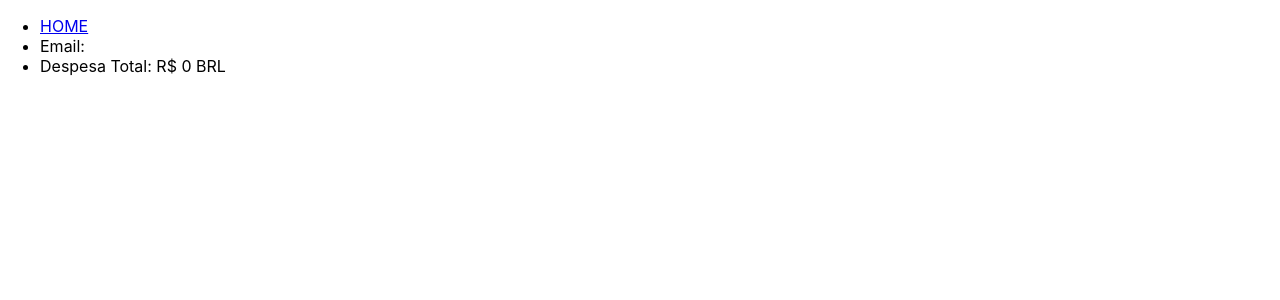
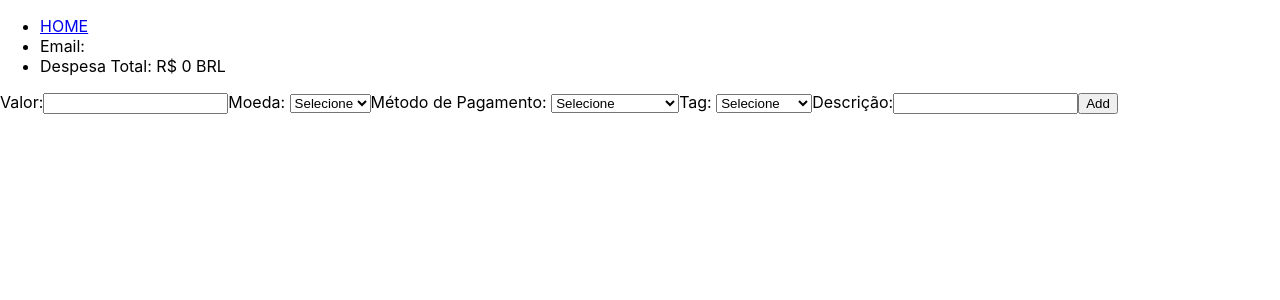
Before and after one commit to cae07/sd-013-a-project-trybewallet, a React (Create React App) app: page /carteira in a window 1280 px wide. Shown: the top 300 px of the page. Built offline with nearby package versions, Linux system fonts and the light colour scheme.

Commit message:
Requisito 6 feito

```diff
--- /dev/null
+++ b/src/components/FormExpenditure.js
@@ -0,0 +1,71 @@
+import React from 'react';
+import Input from './Input';
+import Select from './Select';
+
+const paymentOptions = ['Dinheiro', 'Cartão de Crédito', 'Cartão de Débito'];
+const tagOptions = ['Alimentação', 'Lazer', 'Trabalho', 'Transporte', 'Saúde'];
+const coinType = [];
+
+class FormExpenditure extends React.Component {
+  constructor() {
+    super();
+    this.state = {
+      valor: '',
+      description: '',
+      coin: '',
+      payments: '',
+      tag: '',
+    };
+  }
+
+  render() {
+    const { valor, description, payments, coin, tag } = this.state;
+    return (
+      <div>
+        <form>
+          <Input
+            label="Valor:"
+            type="text"
+            onchange="oi"
+            value={ valor }
+            id="valor"
+          />
+          <Select
+            defaultOption="Selecione"
+            onchange="Kek"
+            value={ coin }
+            label="Moeda: "
+            id="coin"
+            options={ coinType }
+          />
+          <Select
+            defaultOption="Selecione"
+            onchange="Kek"
+            value={ payments }
+            label="Método de Pagamento: "
+            id="payments"
+            options={ paymentOptions }
+          />
+          <Select
+            defaultOption="Selecione"
+            onchange="Kek"
+            value={ tag }
+            label="Tag: "
+            id="tag"
+            options={ tagOptions }
+          />
+          <Input
+            label="Descrição:"
+            type="text"
+            onchange="oi"
+            value={ description }
+            id="description"
+          />
+          <input type="submit" value="Add" onClick="lele" />
+        </form>
+      </div>
+    );
+  }
+}
+
+export default FormExpenditure;
--- a/src/components/Header.js
+++ b/src/components/Header.js
@@ -6,13 +6,13 @@ import PropTypes from 'prop-types';
 class Header extends React.Component {
   render() {
     const { email } = this.props;
-    console.log(email);
+
     return (
       <div>
         <nav>
           <ul>
             <li>
-              <Link exact to="/">HOME</Link>
+              <Link to="/">HOME</Link>
             </li>
             <li data-testid="email-field">
               Email:
@@ -31,7 +31,7 @@ class Header extends React.Component {
   }
 }
 
-const mapStateToProps = (state) => ({ email: state.user.email });
+const mapStateToProps = ({ user }) => ({ email: user.email });
 
 Header.propTypes = {
   email: PropTypes.string.isRequired,
--- /dev/null
+++ b/src/components/Input.js
@@ -0,0 +1,40 @@
+import React, { Component } from 'react';
+import PropTypes from 'prop-types';
+
+class Input extends Component {
+  render() {
+    const { type, name, label, onChange, value, id } = this.props;
+    return (
+      <label htmlFor={ id }>
+        { label }
+        <input
+          type={ type }
+          name={ name }
+          value={ value }
+          onChange={ onChange }
+          id={ id }
+          required
+        />
+      </label>
+    );
+  }
+}
+
+Input.propTypes = {
+  type: PropTypes.string.isRequired,
+  label: PropTypes.string,
+  value: PropTypes.string,
+  name: PropTypes.string,
+  id: PropTypes.string,
+  onChange: PropTypes.func,
+};
+
+Input.defaultProps = {
+  label: '',
+  value: '',
+  name: '',
+  id: '',
+  onChange: null,
+};
+
+export default Input;
--- /dev/null
+++ b/src/components/Select.js
@@ -0,0 +1,48 @@
+import React, { Component } from 'react';
+import PropTypes from 'prop-types';
+
+class Select extends Component {
+  render() {
+    const { label, name, onChange, value, id, defaultOption,
+      defaultValue, options } = this.props;
+
+    return (
+      <label htmlFor={ id }>
+        { label }
+        <select
+          name={ name }
+          id={ id }
+          required
+          onChange={ onChange }
+          value={ value }
+        >
+          <option value={ defaultValue }>{ defaultOption }</option>
+          {
+            options.map((option, index) => (
+              <option key={ index }>
+                {' '}
+                { option }
+                {' '}
+              </option>
+            ))
+          }
+        </select>
+      </label>
+    );
+  }
+}
+
+Select.propTypes = {
+  label: PropTypes.string.isRequired,
+  name: PropTypes.string.isRequired,
+  id: PropTypes.string.isRequired,
+  onChange: PropTypes.func.isRequired,
+  value: PropTypes.string.isRequired,
+  options: PropTypes.arrayOf(
+    PropTypes.string,
+  ).isRequired,
+  defaultValue: PropTypes.string.isRequired,
+  defaultOption: PropTypes.string.isRequired,
+};
+
+export default Select;
--- a/src/pages/Wallet.js
+++ b/src/pages/Wallet.js
@@ -1,4 +1,5 @@
 import React from 'react';
+import FormExpenditure from '../components/FormExpenditure';
 import Header from '../components/Header';
 
 class Wallet extends React.Component {
@@ -6,6 +7,7 @@ class Wallet extends React.Component {
     return (
       <div>
         <Header />
+        <FormExpenditure />
       </div>
     );
   }
```
